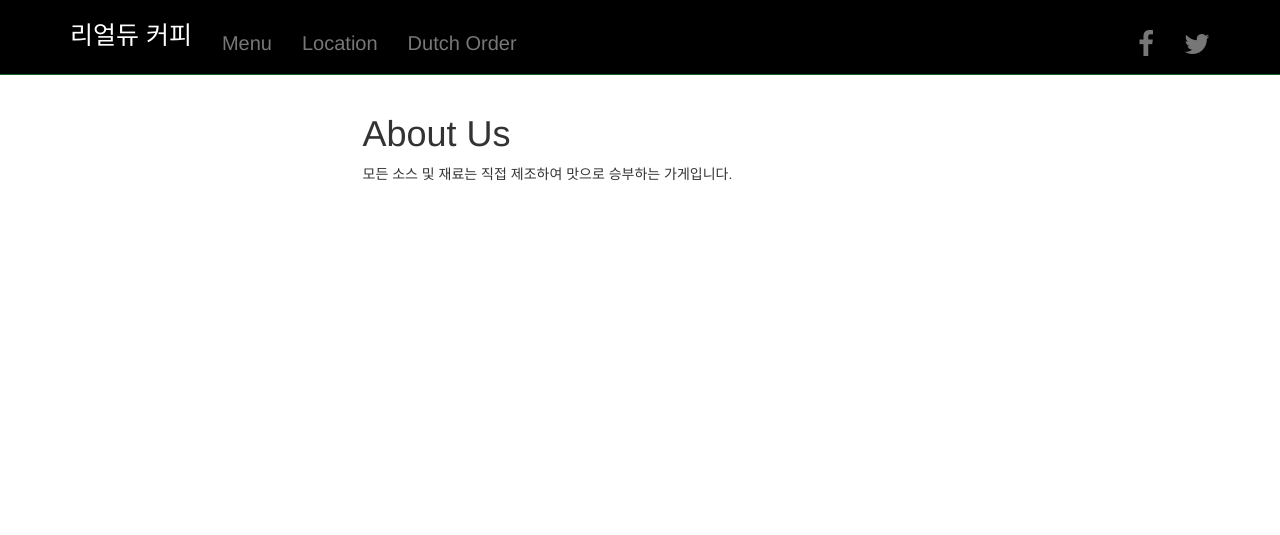
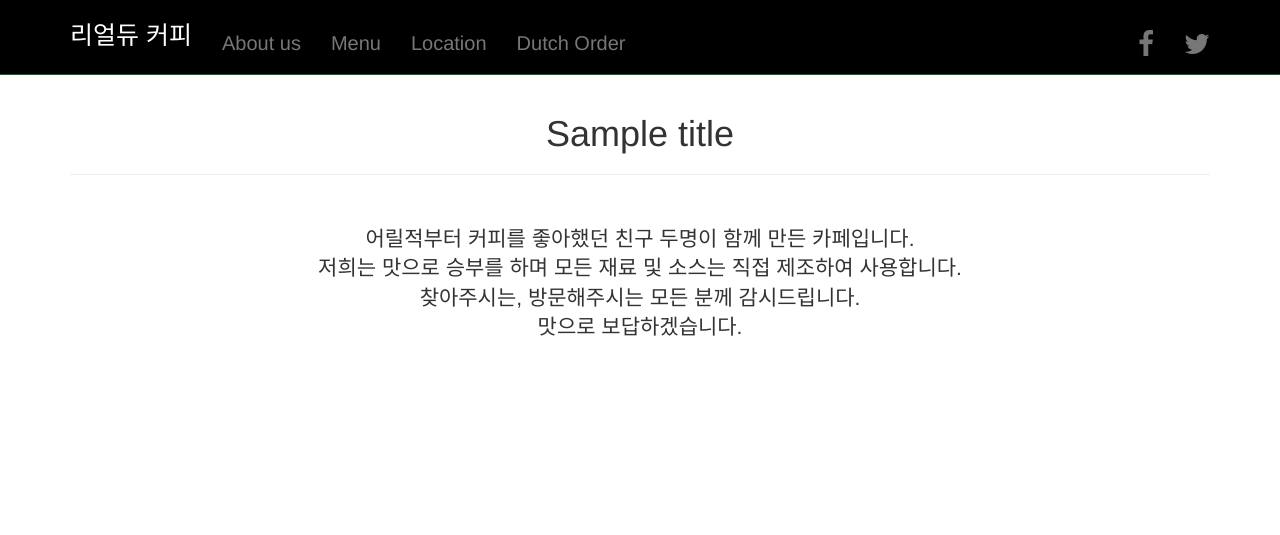
Before and after one commit to Isaccchoi/realdewcoffee, a Django app: template templates/about.html in a window 1280 px wide. Shown: the top 535 px of the page. Run offline with Django 3.2, Linux system fonts and the light colour scheme; the template is opened without the code that fills it: most values are stand-ins (such as "Sample title", 1, 10 or a date in 2020); some libraries are stand-ins or nearby versions.

Commit message:
add about us

```diff
--- a/realdew/urls.py
+++ b/realdew/urls.py
@@ -12,7 +12,8 @@ from main.views import DutchOrderView
 
 
 urlpatterns = [
-    url(r'^$', main_views.home , name='home'),
+    url(r'^$', main_views.home, name='home'),
+    url(r'^aboutus/$', main_views.aboutus, name='aboutus'),
     url(r'^menu/', include('menu.urls')),
     url(r'^location/$', location, name='location'),
     url(r'^order/$', DutchOrderView.as_view(), name='dutch_order'),
--- a/static_in_pro/our_static/css/custom.css
+++ b/static_in_pro/our_static/css/custom.css
@@ -93,6 +93,14 @@ background-color: silver;
 }
 
 
+.navbar-a-tag {
+    padding-top: 33px;
+}
+
+.navbar-a-tag-ul{
+	font-size:20px;
+}
+
 /*jssor image slider css*/
 .jssorb05 {
     position: absolute;
--- a/static_in_pro/our_static/css/navbar-static-top.css
+++ b/static_in_pro/our_static/css/navbar-static-top.css
@@ -32,3 +32,8 @@ body {
 .navbar-toggle {
 	background-color: #0E3D14 !important;
 }
+
+/*.navbar-a-tag {
+    font-size:20px;
+    padding-top: 33px;
+}*/
--- a/templates/about.html
+++ b/templates/about.html
@@ -1,14 +1,20 @@
 {% extends "base.html" %}
-
 
 
 {% block content %}
 
 <div class='row'>
-<div class='col-sm-6 col-sm-offset-3'>
-<h1>About Us</h1>
-    <p>모든 소스 및 재료는 직접 제조하여 맛으로 승부하는 가게입니다.</p>
-</div>
+    <div class='col-sm-12 text-center lead'>
+        <h1>{{ title }}</h1>
+        <hr/>
+        <br/>
+        <div class='col-sm-8 col-sm-offset-2'>
+            <p>어릴적부터 커피를 좋아했던 친구 두명이 함께 만든 카페입니다. <br/>
+                저희는 맛으로 승부를 하며 모든 재료 및 소스는 직접 제조하여 사용합니다. <br/>
+                찾아주시는, 방문해주시는 모든 분께 감시드립니다.<br/>
+                맛으로 보답하겠습니다.</p>
+        </div>
+    </div>
 
 </div>
 
--- a/templates/navbar.html
+++ b/templates/navbar.html
@@ -15,7 +15,8 @@
         </div>
         <div id="navbar" class="navbar-collapse collapse">
 
-          <ul class="nav navbar-nav" style="font-size:20px;">
+          <ul class="nav navbar-nav navbar-a-tag-ul">
+              <li><a class="navbar-a-tag" style="padding-top: 33px;" href="{% url 'aboutus' %}">About us</a></li>
               <li><a class="navbar-a-tag" style="padding-top: 33px;" href="{% url 'menu_list' %}">Menu</a></li>
               <li><a class="navbar-a-tag" style="padding-top: 33px;" href="{% url 'location' %}">Location</a></li>
               <li><a class="navbar-a-tag" style="padding-top: 33px;" href="{% url 'dutch_order' %}">Dutch Order</a></li>
--- a/todo.txt
+++ b/todo.txt
@@ -8,7 +8,7 @@ complete - 5. Show error message when reservation time is earlier than default t
 cancel python3-openid issue - 6. dutch_order page is login required
 cancel python3-openid issue - 7. sign up is only just Facebook, Naver account
 complete - 8. handdrip history view
-9. Add About Us
+complete - 9. Add About Us
 
 
 
```
Also changed, not shown: main/templates/main/home.html (+21 -0 lines), main/views.py (+7 -0 lines).
